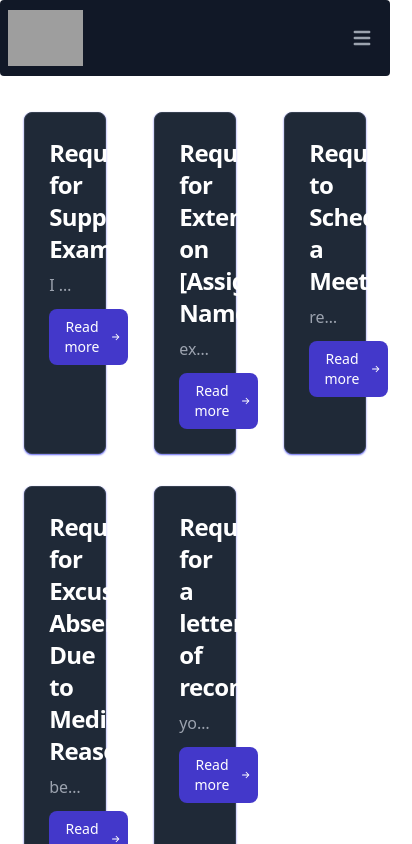
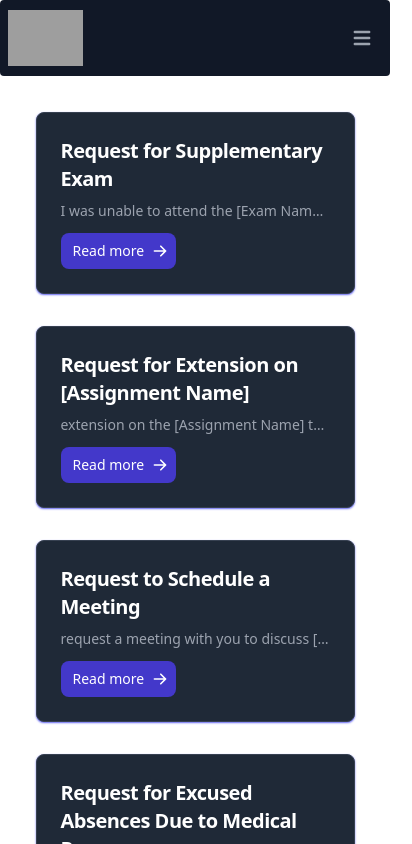
Before and after one commit to IshaanAdarsh/ezmail, a SvelteKit app: page /prof in a window 390 px wide. Shown: the top 844 px of the page, 412 px wide, since content can reach past the window. Built offline with nearby package versions, Linux system fonts and the light colour scheme; grey boxes are pictures that could not be loaded.

Commit message:
1.prof route responsiveness fix

```diff
--- a/src/routes/+layout.svelte
+++ b/src/routes/+layout.svelte
@@ -56,7 +56,7 @@
       >
         <li>
           <a
-            href="/pro"
+            href="/prof"
             class=" transition hover:text-primary-500 hover:scale-110 block py-2 pl-3 pr-4  rounded  md:hover:bg-transparent md:border-0  md:p-0  text-gray-400   hover:bg-gray-700 md: hover:bg-transparent"
             >To Professor</a
           >
--- a/src/routes/+page.svelte
+++ b/src/routes/+page.svelte
@@ -11,7 +11,7 @@
 >
   <section class="bg-gray-900">
     <div
-      class="grid max-w-screen-xl px-4 py-8 mx-auto lg:gap-8 xl:gap-0 lg:py-16 lg:grid-cols-12"
+      class="grid max-w-screen-xl px-4 py-8 mx-auto lg:gap-8 xl:gap-0 lg:py-16 lg:grid-cols-12 "
     >
       <div class="mr-auto place-self-center lg:col-span-7">
         <h1
--- a/src/routes/prof/+page.svelte
+++ b/src/routes/prof/+page.svelte
@@ -2,19 +2,19 @@
     export let data;
 </script>
 
-<div class="min-h-screen sm:mt-16 mt-5 ">
-    <grid class="grid grid-cols-3 gap-8 content-start auto-cols-auto auto-rows-auto justify-center p-4 ">
+        <div div class="min-h-screen sm:mt-16 mt-5 text-sm " >
+        <grid class="grid lg:grid-cols-3 md:grid-cols-2 grid-cols-1   gap-8 content-start auto-cols-auto auto-rows-auto justify-center p-4 w-[90%] mx-auto">
             {#each data.summaries as {slug, title, subject}}
-        <div class="w-5/6 shadow-sm shadow-primary-500  p-6 mx-auto border  rounded-lg  bg-gray-800 border-gray-700">
+            <div class="w-full flex flex-col justify-between shadow-sm shadow-primary-500  p-6 mx-auto border  rounded-lg  bg-gray-800 border-gray-700">
                 <a href="/prof/{slug}">
-                <h5 class="mb-2 text-2xl font-bold tracking-tight text-white">{title}</h5>
+                    <h5 class="mb-2 text-xl md:text-2xl font-bold tracking-tight text-white">{title}</h5>
                 </a>
-            <p class="mb-3 font-normal text-gray-400 truncate">{subject}</p>
-            <a href="/prof/{slug}" class="inline-flex  items-center px-3 py-2 text-sm font-medium text-center text-white  rounded-lg  focus:ring-4 focus:outline-none  bg-primary-700 hover:bg-primary-500 focus:ring-primary-800">
+                <p class="mb-3 font-normal text-sm sm:text-base text-gray-400 truncate">{subject}</p>
+                <a href="/prof/{slug}" class="inline-flex w-fit items-center px-3 py-2 text-sm font-medium text-center text-white  rounded-lg  focus:ring-4 focus:outline-none  bg-primary-700 hover:bg-primary-500 focus:ring-primary-800">
                     Read more
                     <svg aria-hidden="true" class="w-4 h-4 ml-2 -mr-1" fill="currentColor" viewBox="0 0 20 20" xmlns="http://www.w3.org/2000/svg"><path fill-rule="evenodd" d="M10.293 3.293a1 1 0 011.414 0l6 6a1 1 0 010 1.414l-6 6a1 1 0 01-1.414-1.414L14.586 11H3a1 1 0 110-2h11.586l-4.293-4.293a1 1 0 010-1.414z" clip-rule="evenodd"></path></svg>
                 </a>
             </div>
             {/each}
     </grid>
-</div>
+</div >
```
Also changed, not shown: 2 other files (tests, documents, lock files or other folders). Lines whose indentation alone changed are shown as unchanged.
